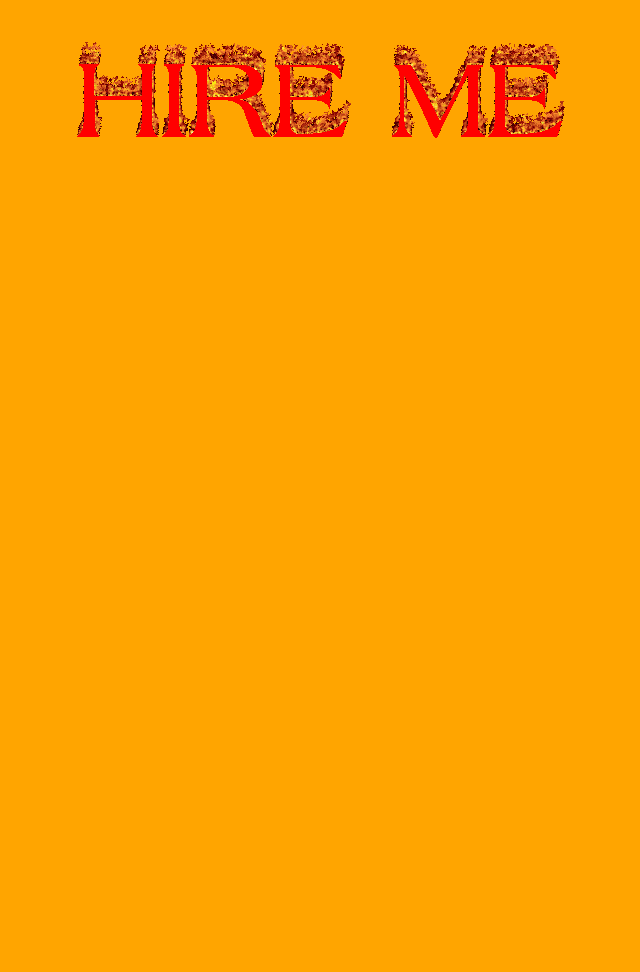
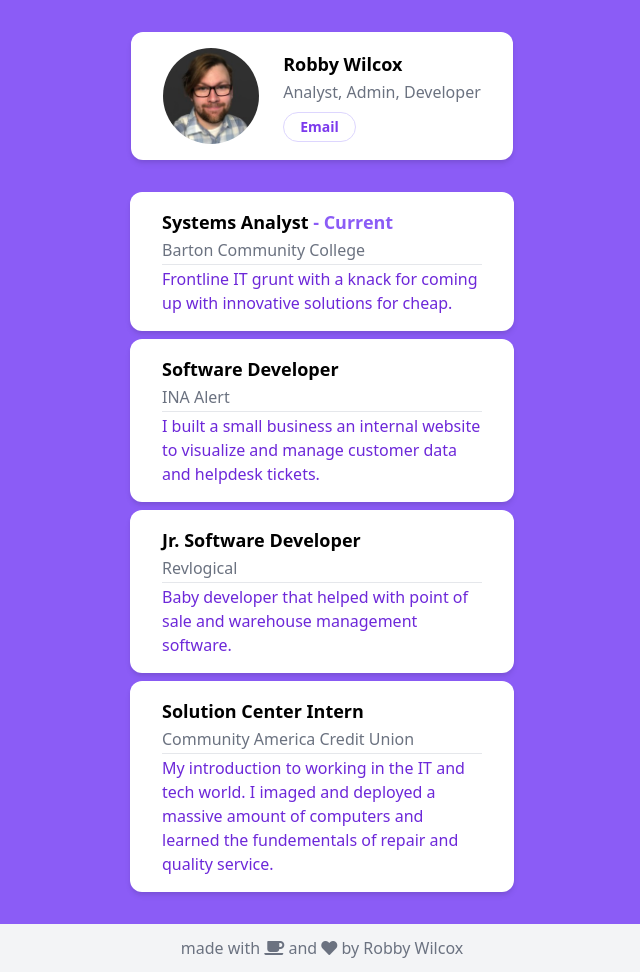
Before and after one commit to badgerblue/Portfolio, a plain HTML site: page index.html in a window 1280 px wide. Shown: the whole page, without its empty margins (318-958 px from the left). Before the commit the page ends 800 px from the top, so only its background shows below. Drawn offline with nearby package versions, Linux system fonts and the light colour scheme.

Commit message:
fresh start with tailwind

```diff
--- a/index.html
+++ b/index.html
@@ -1,23 +1,102 @@
 <!doctype html>
+<html>
+  <div class="flex flex-col min-h-screen">
+<head>
+  <meta charset="UTF-8" />
+  <meta name="viewport" content="width=device-width, initial-scale=1.0" />
+  <link href="https://unpkg.com/tailwindcss@^2/dist/tailwind.min.css" rel="stylesheet">
+  <link rel="stylesheet" href="https://cdnjs.cloudflare.com/ajax/libs/font-awesome/5.15.4/css/all.min.css" integrity="sha512-1ycn6IcaQQ40/MKBW2W4Rhis/DbILU74C1vSrLJxCq57o941Ym01SwNsOMqvEBFlcgUa6xLiPY/NS5R+E6ztJQ==" crossorigin="anonymous" referrerpolicy="no-referrer" />
+  <!-- ... -->
+</head>
+<body class="bg-purple-500">
+  <div class="flex flex-col flex-1">
+    <div class="py-8 px-8 mt-8 max-w-sm mx-auto bg-white rounded-xl shadow-md space-y-2 sm:py-4 sm:flex sm:items-center sm:space-y-0 sm:space-x-6 ">
+      <img class="block mx-auto h-24 rounded-full sm:mx-0 sm:flex-shrink-0 " src="assets/me.jpg" alt="Robby">
+      <div class="text-center space-y-2 sm:text-left">
+        <div class="space-y-0.5">
+          <p class="text-lg text-black font-semibold">
+            Robby Wilcox
+          </p>
+          <p class="text-gray-500 font-medium">
+            Analyst, Admin, Developer
+          </p>
+        </div>
+        <button class="px-4 py-1 text-sm text-purple-600 font-semibold rounded-full border border-purple-200 hover:text-white hover:bg-purple-600 hover:border-transparent focus:outline-none focus:ring-2 focus:ring-purple-600 focus:ring-offset-2">Email</button>
+    </div>
+  </div>
+  <div class="py-8 px-8 mt-8 max-w-sm mx-auto bg-white rounded-xl shadow-md space-y-2 sm:py-4 sm:flex sm:items-center sm:space-y-0 sm:space-x-6">
+    <div class="text-center space-y-2 sm:text-left">
+      <div class="space-y-0.5">
+        <p class="text-lg text-black font-semibold">
+          Systems Analyst <span class="text-purple-500">- Current</span>
+        </p>
+        <p class="text-gray-500 font-medium">
+          Barton Community College
+        </p>
+        <hr>
+        <p class="text-purple-700 font-medium">
+          Frontline IT grunt with a knack for coming up with innovative solutions for cheap.
+        </p>
+      </div>
+    </div>
+  </div>
+  <div class="py-8 px-8 mt-2 max-w-sm mx-auto bg-white rounded-xl shadow-md space-y-2 sm:py-4 sm:flex sm:items-center sm:space-y-0 sm:space-x-6">
+    <div class="text-center space-y-2 sm:text-left">
+      <div class="space-y-0.5">
+        <p class="text-lg text-black font-semibold">
+          Software Developer
+        </p>
+        <p class="text-gray-500 font-medium">
+          INA Alert
+        </p>
+        <hr>
+        <p class="text-purple-700 font-medium">
+          I built a small business an internal website to visualize and manage customer data and helpdesk tickets.
+        </p>
+      </div>
+    </div>
+  </div>
+  <div class="py-8 px-8 mt-2 max-w-sm mx-auto bg-white rounded-xl shadow-md space-y-2 sm:py-4 sm:flex sm:items-center sm:space-y-0 sm:space-x-6">
+    <div class="text-center space-y-2 sm:text-left">
+      <div class="space-y-0.5">
+        <p class="text-lg text-black font-semibold">
+          Jr. Software Developer
+        </p>
+        <p class="text-gray-500 font-medium">
+          Revlogical
+        </p>
+        <hr>
+        <p class="text-purple-700 font-medium">
+          Baby developer that helped with point of sale and warehouse management software.
+        </p>
+      </div>
+    </div>
+  </div>
+  <div class="py-8 px-8 mt-2 max-w-sm mx-auto bg-white rounded-xl shadow-md space-y-2 sm:py-4 sm:flex sm:items-center sm:space-y-0 sm:space-x-6">
+    <div class="text-center space-y-2 sm:text-left">
+      <div class="space-y-0.5">
+        <p class="text-lg text-black font-semibold">
+          Solution Center Intern
+        </p>
+        <p class="text-gray-500 font-medium">
+          Community America Credit Union
+        </p>
+        <hr>
+        <p class="text-purple-700 font-medium">
+          My introduction to working in the IT and tech world. I imaged and deployed a massive amount of computers and learned the fundementals of repair and quality service.
+        </p>
+      </div>
+    </div>
+  </div>
 
-<html lang="en">
-<head>
-  <meta charset="utf-8">
+</div>
+  <!-- ... -->
 
-  <title>Robby Wilcox | Portfolio</title>
-  <meta name="description" content="A portfolio for Robby Wilcox">
-  <meta name="author" content="Robby Wilcox">
-
-  <link rel="stylesheet" href="style.css">
-
-</head>
-
-<body>
-    <div class="container">
-        <a href="mailto:contact@robbywilcox.com"><img src="hireme.gif"></a>
-    </div>
-    <script>
-        console.log("This is just a temporary page. I'm sorry if you found this.");
-    </script>
 </body>
+<footer>
+  <div class="bottom-0 mt-8 left-0 bg-gray-100 p-3 rounded-t-lg w-full text-center text-gray-500">
+    <p>made with <i class="fas fa-coffee"></i> and <i class="fas fa-heart"></i> by Robby Wilcox</p>
+  </div>
+</footer>
+</div>
 </html>
```
Also changed, not shown: assets/me.jpg (added).
